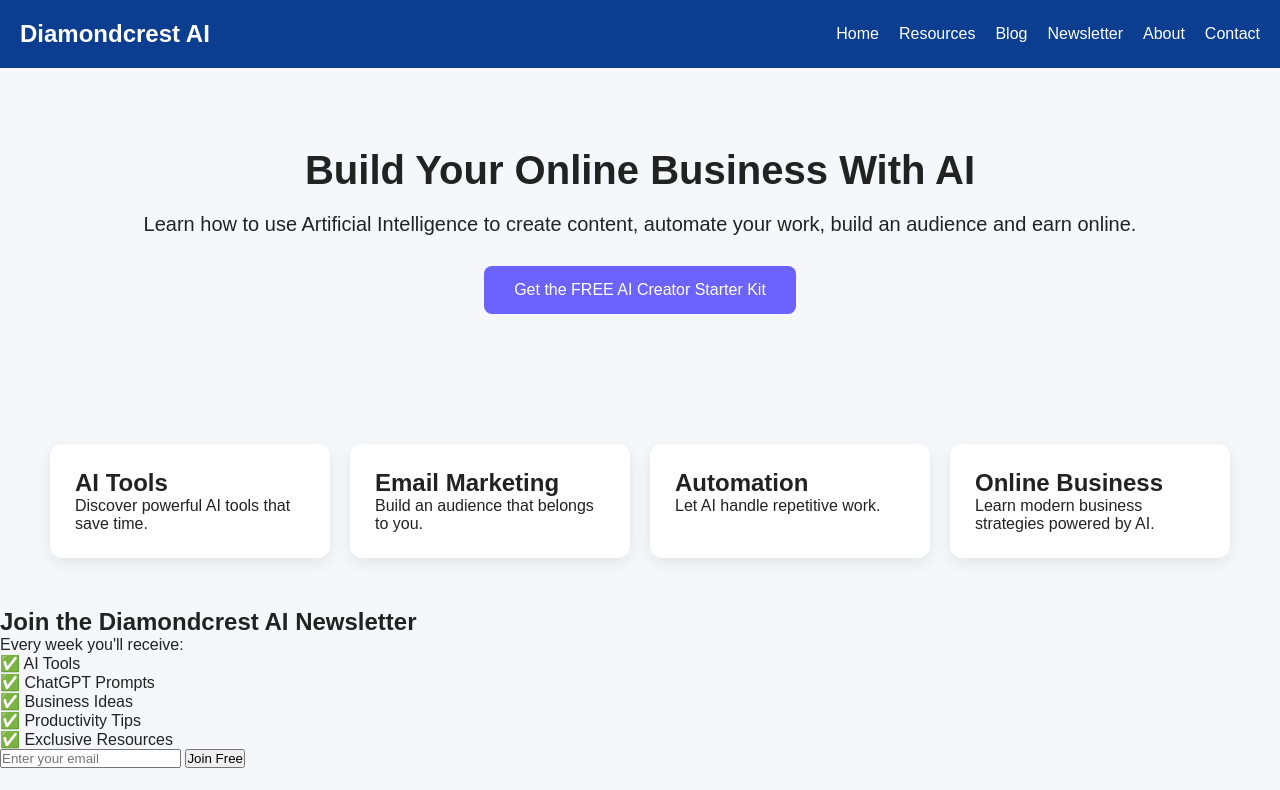
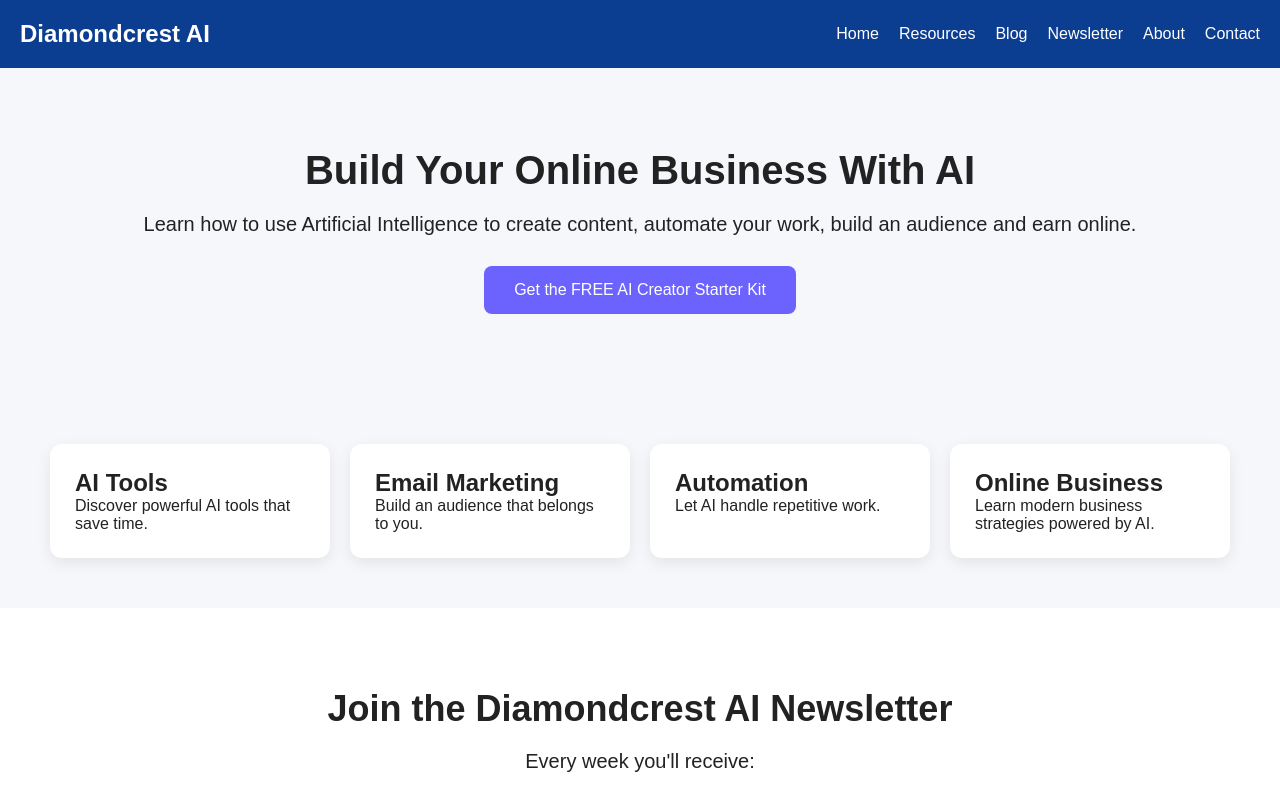
Before and after one commit to diamondcrest09-lab/diamondcrest-ai, a plain HTML site: page index.html in a window 1280 px wide. Shown: the top 790 px of the page. Drawn offline with Linux system fonts and the light colour scheme.

Commit message:
Add newsletter styles to style.css
Added styles for newsletter section including layout, typography, and button styles.

```diff
--- a/style.css
+++ b/style.css
@@ -82,3 +82,76 @@
 padding:30px;
 margin-top:40px;
 }
+.newsletter{
+
+padding:80px 20px;
+
+text-align:center;
+
+background:white;
+
+}
+
+.newsletter h2{
+
+font-size:36px;
+
+margin-bottom:20px;
+
+}
+
+.newsletter p{
+
+font-size:20px;
+
+margin-bottom:20px;
+
+}
+
+.newsletter ul{
+
+list-style:none;
+
+margin-bottom:30px;
+
+}
+
+.newsletter li{
+
+margin:10px;
+
+font-size:18px;
+
+}
+
+.newsletter input{
+
+padding:15px;
+
+width:300px;
+
+max-width:90%;
+
+margin-bottom:15px;
+
+border-radius:8px;
+
+border:1px solid #ccc;
+
+}
+
+.newsletter button{
+
+padding:15px 30px;
+
+background:#2563EB;
+
+color:white;
+
+border:none;
+
+border-radius:8px;
+
+cursor:pointer;
+
+}
```
